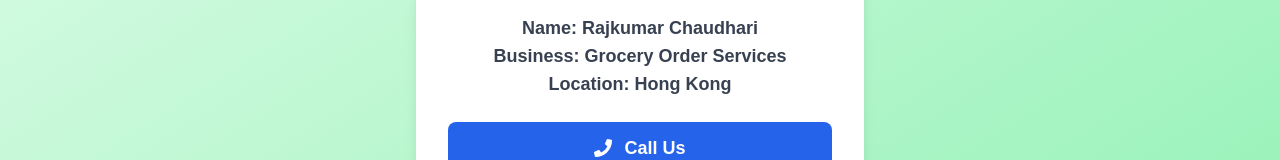
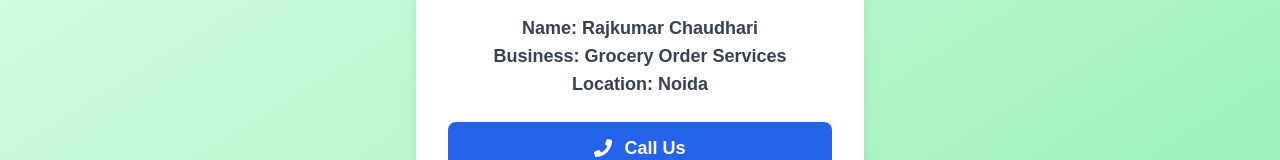
Before and after one commit to rajkumarchaudhari123/grocery-mahadev.shop, a Next.js app: page /contacts in a window 1280 px wide. Shown: the part 308-468 px from the top of the page. Built offline with nearby package versions, Linux system fonts and the light colour scheme.

Commit message:
location is updated

```diff
--- a/app/contacts/page.tsx
+++ b/app/contacts/page.tsx
@@ -10,7 +10,7 @@ export default function ContactOptions() {
                 <div className="text-lg font-semibold text-gray-700">
                     <p>Name: Rajkumar Chaudhari</p>
                     <p>Business: Grocery Order Services</p>
-                    <p>Location: Hong Kong</p>
+                    <p>Location: Noida</p>
                 </div>
                 <a href="tel:+9667048566" className="flex items-center justify-center gap-3 py-3 text-lg font-semibold text-white bg-blue-600 rounded-lg hover:bg-blue-700">
                     <FaPhone /> Call Us
--- a/app/feedback/page.tsx
+++ b/app/feedback/page.tsx
@@ -25,7 +25,7 @@ export default function ContactOptions() {
                 <div className="text-lg font-semibold text-gray-700">
                     <p>Name: <span className="text-green-800">Rajkumar Chaudhari</span></p>
                     <p>Business: <span className="text-green-800">Grocery Order Services</span></p>
-                    <p>Location: <span className="text-green-800">Hong Kong</span></p>
+                    <p>Location: <span className="text-green-800">Noida</span></p>
                 </div>
 
                 {/* Feedback Box */}
```
